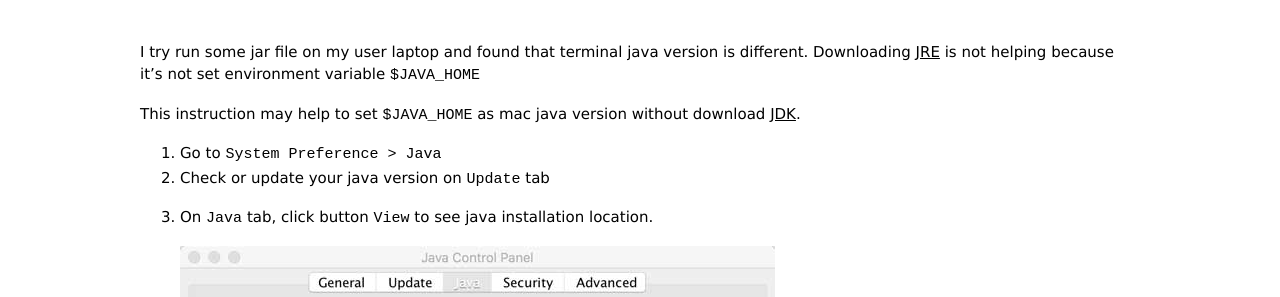
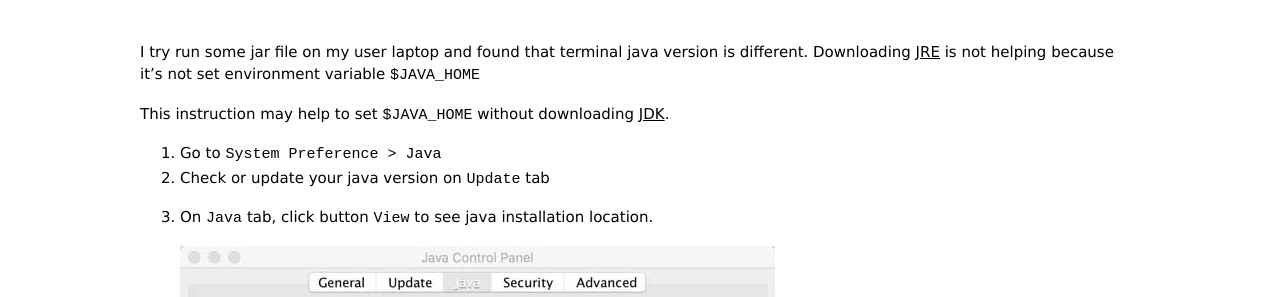
Before and after one commit to imantung/imantung.github.io, a Jekyll site: the page built from _posts/2017-09-14-update-java-mac-terminal.md, in a window 1280 px wide. Shown: the part 141-438 px from the top of the page. Built offline with Jekyll 4.4.1, drawn with Linux system fonts in a browser that asks for light colours.

Commit message:
fix typo

```diff
--- a/_posts/2017-09-14-update-java-mac-terminal.md
+++ b/_posts/2017-09-14-update-java-mac-terminal.md
@@ -7,7 +7,7 @@ tags: ["java", "mac"]
 
 I try run some jar file on my user laptop and found that terminal java version is different. Downloading [JRE](http://www.oracle.com/technetwork/java/javase/downloads/index.html) is not helping because it's not set environment variable `$JAVA_HOME`
 
-This instruction may help to set `$JAVA_HOME` as mac java version without download [JDK](https://en.wikipedia.org/wiki/Java_Development_Kit).
+This instruction may help to set `$JAVA_HOME` without downloading [JDK](https://en.wikipedia.org/wiki/Java_Development_Kit).
 
 1. Go to `System Preference > Java`
 2. Check or update your java version on `Update` tab
```
Also changed, not shown: _posts/2017-09-15-postgres-dummy-query.md (+1 -1 lines).
